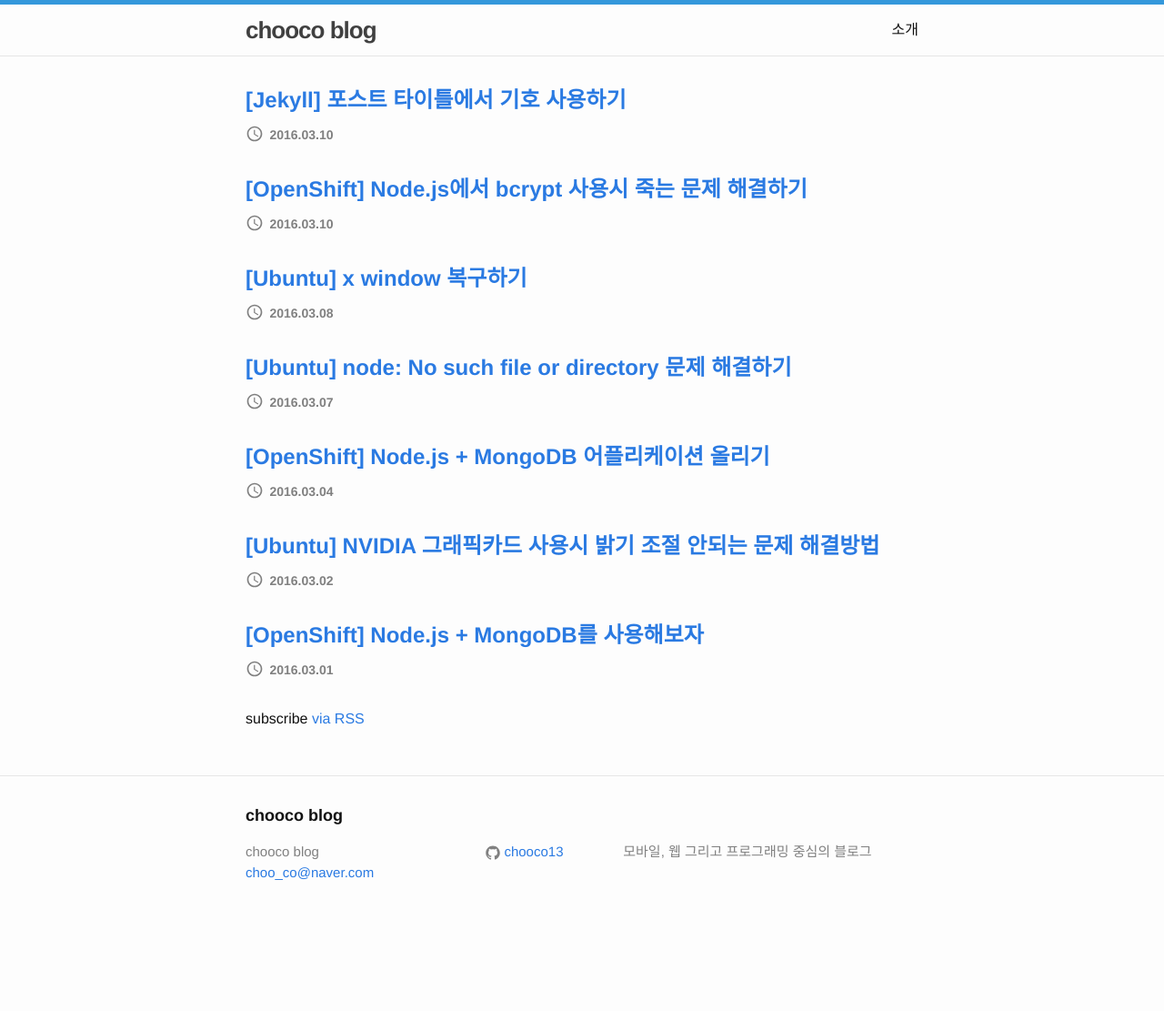
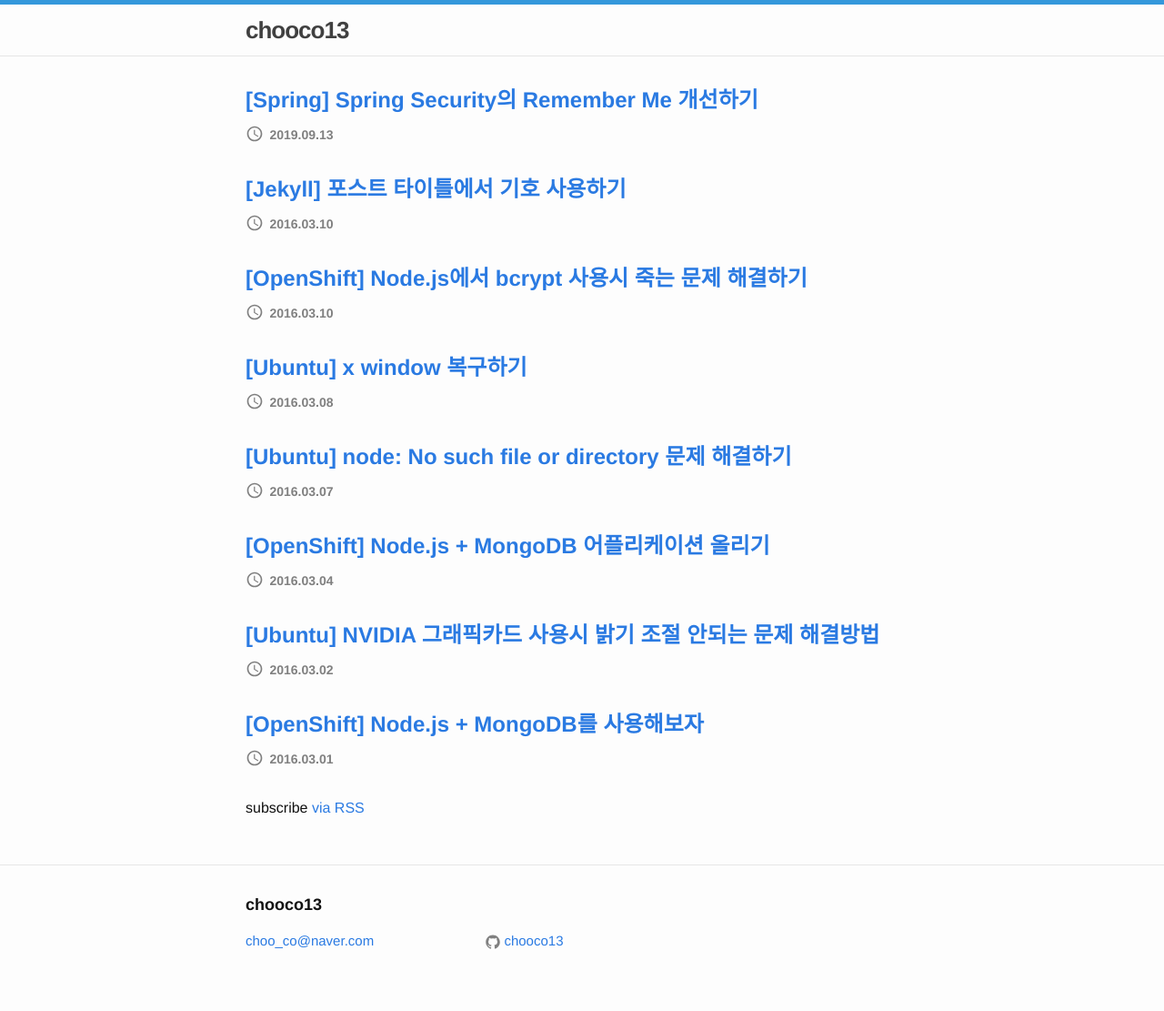
Before and after one commit to chooco13/chooco13.github.io, a Jekyll site: the page built from index.html, in a window 1280 px wide. Shown: the whole page at 91% size. Built offline with Jekyll 4.4.1, drawn with Linux system fonts in a browser that asks for light colours; before the commit the page ends 1035 px from its top, so only the background shows below that.

```diff
--- a/_config.yml
+++ b/_config.yml
@@ -9,10 +9,9 @@ encoding: utf-8
 # Site settings
 author: 'chooco'
 
-title: chooco blog
+title: chooco13
 email: choo_co@naver.com
-description: > # this means to ignore newlines until "baseurl:"
-  모바일, 웹 그리고 프로그래밍 중심의 블로그
+description: ''
 baseurl: "" # the subpath of your site, e.g. /blog
 url: http://chooco13.github.io
 github_username:  chooco13
--- a/_includes/footer.html
+++ b/_includes/footer.html
@@ -7,7 +7,6 @@
     <div class="footer-col-wrapper">
       <div class="footer-col footer-col-1">
         <ul class="contact-list">
-          <li>{{ site.title }}</li>
           <li><a href="mailto:{{ site.email }}">{{ site.email }}</a></li>
         </ul>
       </div>
--- a/_includes/head.html
+++ b/_includes/head.html
@@ -39,7 +39,6 @@
   {% endif %}
   {% if page.date %}
     <meta content="{{ page.date | date_to_xmlschema }}" property="article:published_time">
-    <meta content="{{ site.url }}/about/" property="article:author">
   {% endif %}
   {% if page.image %}
     <meta content="/img/srcset/{{ page.image }}" property="og:image">
--- a/_includes/header.html
+++ b/_includes/header.html
@@ -1,27 +1,5 @@
 <header class="site-header">
-
   <div class="wrapper">
-
     <a class="site-title" href="{{ site.baseurl }}/">{{ site.title }}</a>
-
-    <nav class="site-nav">
-      <a href="#" class="menu-icon">
-        <svg viewBox="0 0 18 15">
-          <path fill="#424242" d="M18,1.484c0,0.82-0.665,1.484-1.484,1.484H1.484C0.665,2.969,0,2.304,0,1.484l0,0C0,0.665,0.665,0,1.484,0 h15.031C17.335,0,18,0.665,18,1.484L18,1.484z"/>
-          <path fill="#424242" d="M18,7.516C18,8.335,17.335,9,16.516,9H1.484C0.665,9,0,8.335,0,7.516l0,0c0-0.82,0.665-1.484,1.484-1.484 h15.031C17.335,6.031,18,6.696,18,7.516L18,7.516z"/>
-          <path fill="#424242" d="M18,13.516C18,14.335,17.335,15,16.516,15H1.484C0.665,15,0,14.335,0,13.516l0,0 c0-0.82,0.665-1.484,1.484-1.484h15.031C17.335,12.031,18,12.696,18,13.516L18,13.516z"/>
-        </svg>
-      </a>
-
-      <div class="trigger">
-        {% for my_page in site.pages %}
-          {% if my_page.title %}
-          <a class="page-link" href="{{ my_page.url | prepend: site.baseurl }}">{{ my_page.title }}</a>
-          {% endif %}
-        {% endfor %}
-      </div>
-    </nav>
-
   </div>
-
 </header>
```
Also changed, not shown: _includes/google_analytics.html (+6 -7 lines), _posts/2019-09-18-[Spring]-Spring-Security의-Remember-Me-개선하기.md (added, +206 -0 lines).
